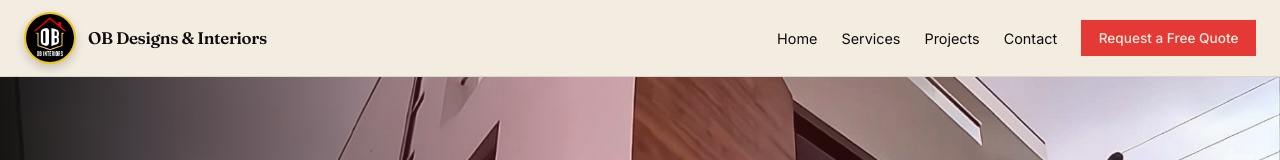
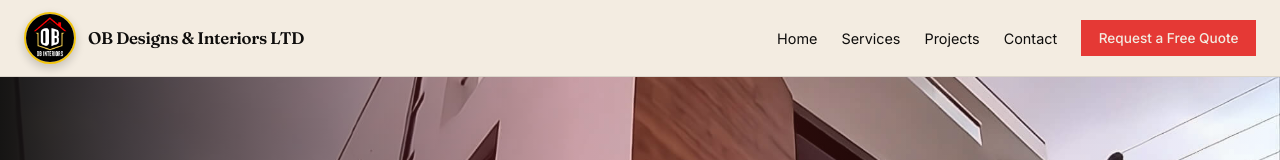
Before and after one commit to ashleybrown22343-max/obdesigns, a React (Vite) app: page / in a window 1280 px wide. Shown: the top 160 px of the page. Built offline with nearby package versions, Linux system fonts and the light colour scheme.

Commit message:
Update Nav.tsx

```diff
--- a/src/components/Nav.tsx
+++ b/src/components/Nav.tsx
@@ -11,7 +11,7 @@ export default function Nav() {
       <div className="navInner">
         <Link to="/" className="navLogo" onClick={() => setOpen(false)}>
           <img src="/images/ob/logo-1.jpg" alt="OB Designs & Interiors" className="navLogoImg" />
-          <span className="navLogoText">OB Designs & Interiors</span>
+          <span className="navLogoText">OB Designs & Interiors LTD</span>
         </Link>
 
         <nav className="navLinks">
```
